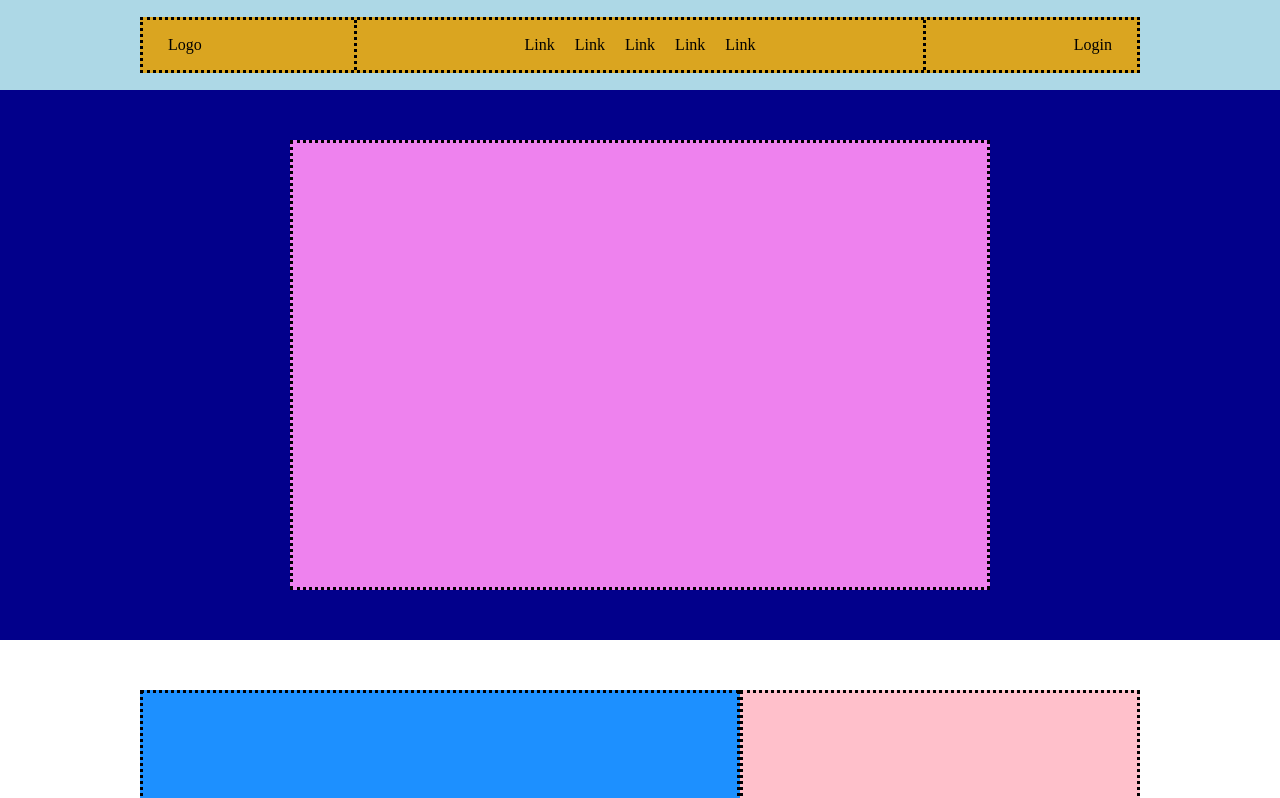
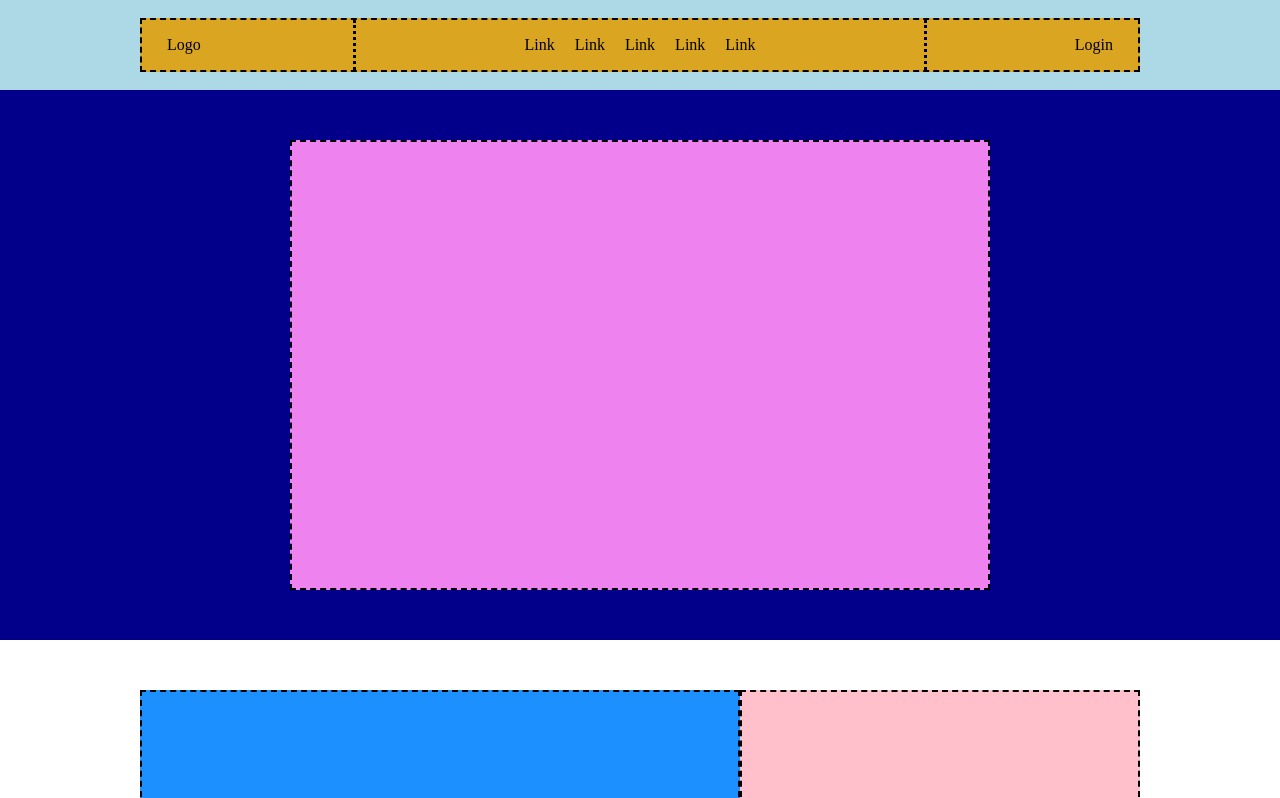
Before and after one commit to LucaCaligola/htmlcss-struttura-discord, a plain HTML site: page index.html in a window 1280 px wide. Shown: the top 798 px of the page. Drawn offline with Linux system fonts and the light colour scheme.

Commit message:
Piccole migliorie

```diff
--- a/index.html
+++ b/index.html
@@ -14,7 +14,7 @@
             </section>
 
             <div class="flex-link">
-                <ul class="prova">
+                <ul class="link">
                     <li> Link </li>
                     <li> Link </li>
                     <li> Link </li>
@@ -34,7 +34,7 @@
 <main>
     <section class="blue flex-container padding">
 
-        <div class="hero box-height">
+        <div class="hero box-height black-border">
             <!-- contenitore blue -->
         </div>
 
@@ -60,7 +60,7 @@
 
     <section class="grey flex-container padding">
         <!-- Contenitore grigio con box verde -->
-        <div class="green box-height black-border"></div>
+        <div class="green  black-border"></div>
     </section>
 
     <section class="black flex-container">
--- a/style.css
+++ b/style.css
@@ -32,13 +32,15 @@ header {
     align-items: center;
 }
 
-.prova {
+.link {
     display: flex;
     justify-content: space-between;
     align-content: space-around;
-    gap: 20px;
 }
 
+.link > li {
+    padding: 0px 10px;
+}
 
 li {
     list-style-type: none
@@ -78,7 +80,6 @@ li {
 .hero {
     background-color: #EE82EE;
     width: 700px;
-    border: dotted 3px black;
 }
 
 .box-height {
@@ -86,7 +87,7 @@ li {
 }
 
 .black-border {
-    border: dotted 3px black;
+    border: dashed 2px black;
 
 }
 
@@ -116,6 +117,7 @@ li {
 .green {
     width: 1000px;
     background-color: #228B22;
+    height: 600px;
 }
 
 .black {
@@ -132,7 +134,7 @@ li {
 .light-green {
     width: 150px;
     background-color: #20B2AA;
-    border: dotted 3px rgb(255, 255, 255);
+    border: dashed 2px rgb(255, 255, 255);
 }
 
 footer {
```
